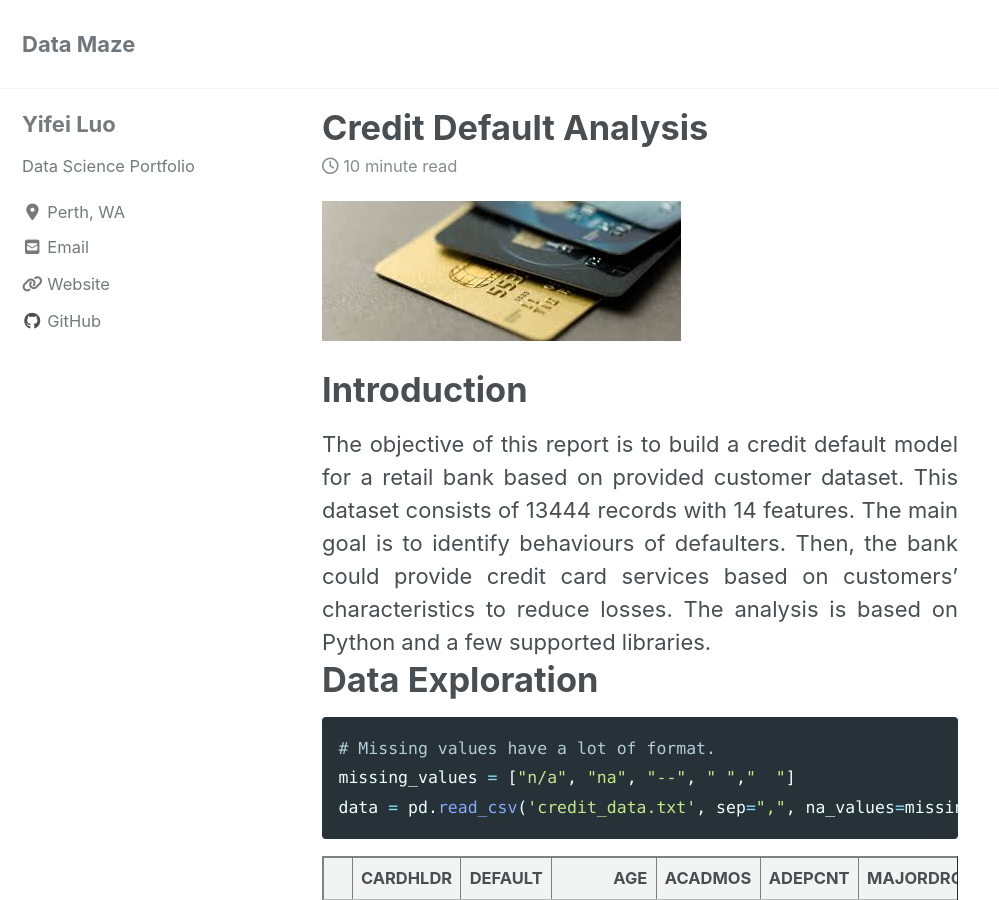
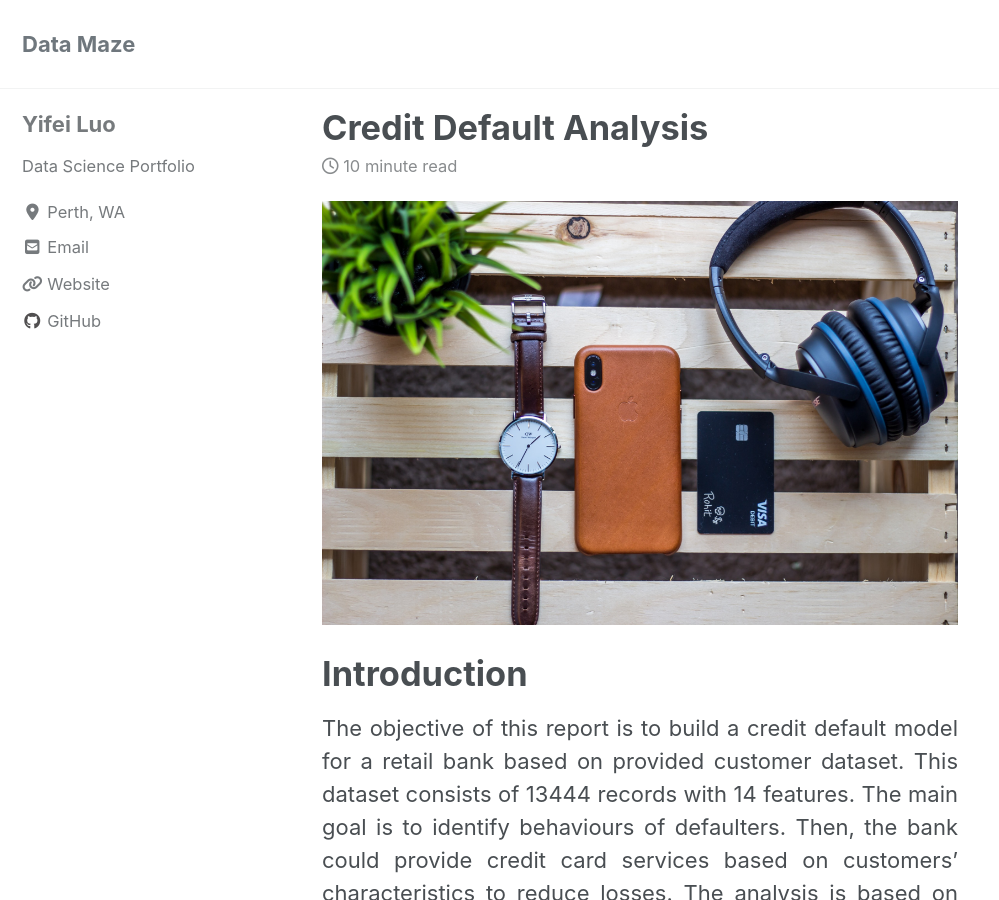
Before and after one commit to learn2gether/learn2gether.github.io, a Jekyll site: the page built from _posts/2018-02-01-Credit-Default-Analysis.md, in a window 1280 px wide and 900 px high. Shown: the whole window, without its empty margins (0-999 px from the left). Built offline with Jekyll 4.4.1, drawn with Linux system fonts in a browser that asks for light colours; cached includes are drawn as plain includes; nearby versions of some CDN libraries.

Commit message:
modify credit default

```diff
--- a/_posts/2018-02-01-Credit-Default-Analysis.md
+++ b/_posts/2018-02-01-Credit-Default-Analysis.md
@@ -7,7 +7,7 @@ tags: [machine learning, data science, Credit Default Analysis]
 excerpt: "A case study on Credit Default Analysis."
 ---
 
-![alt text](https://learn2gether.github.io/images/posts/creditDefault/creditCard.jpeg "Credit Card")
+![alt text](https://learn2gether.github.io/images/posts/creditDefault/credit_card.jpg "Credit Card")
 
 
 # Introduction
```
Also changed, not shown: images/posts/creditDefault/creditCard.jpeg (deleted), images/posts/creditDefault/credit_card.jpg (added), 2 other files.
